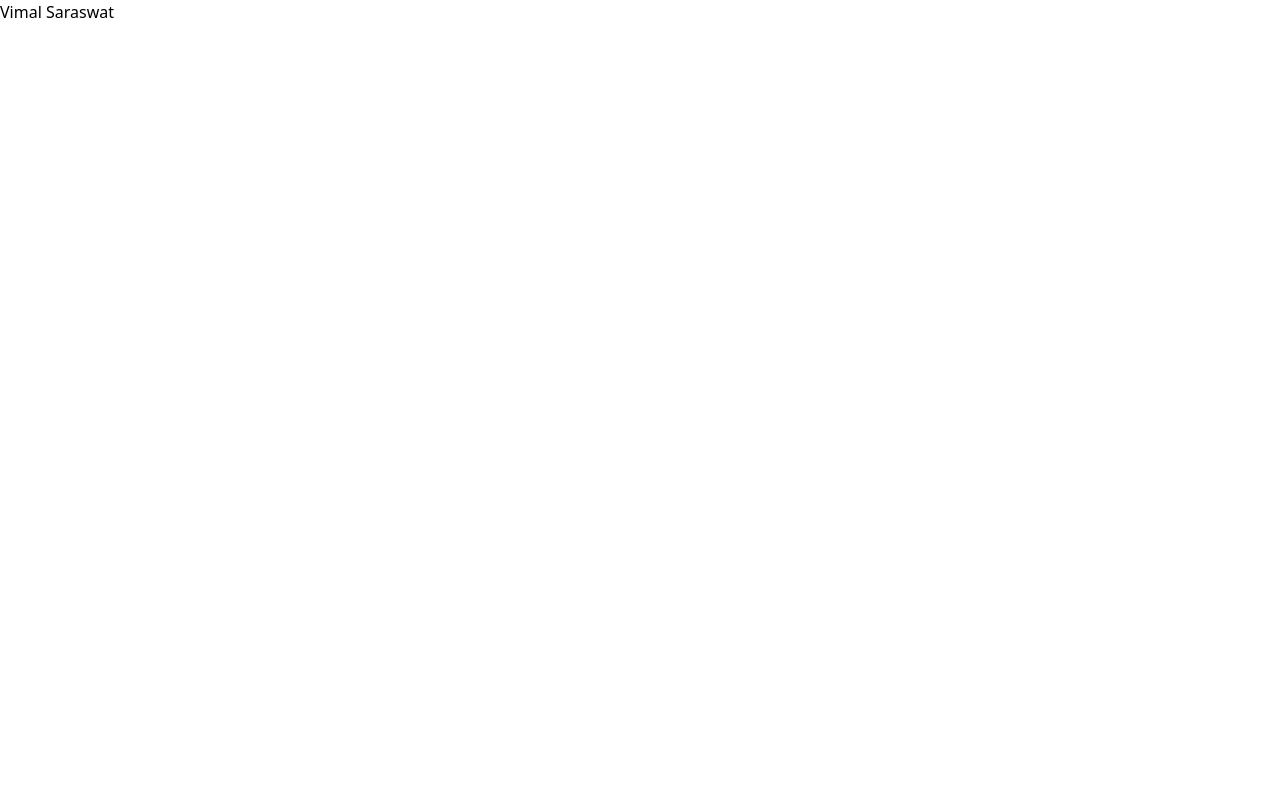
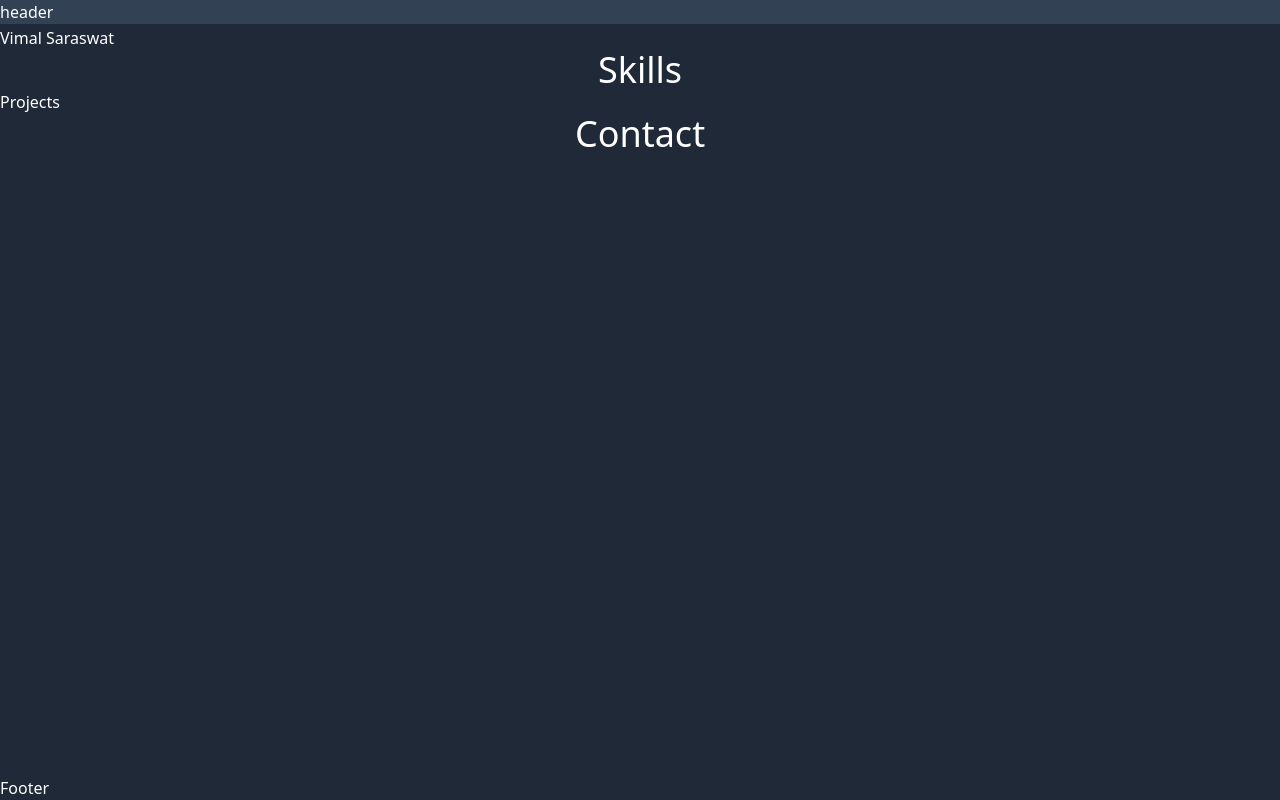
Before and after one commit to vimalsaraswat/Portfolio, a Next.js app: page / in a window 1280 px wide. Built offline with nearby package versions, Linux system fonts and the light colour scheme.

Commit message:
update page

```diff
--- a/app/page.jsx
+++ b/app/page.jsx
@@ -1,16 +1,17 @@
 export default function Page() {
   return (
-    <>
+    <div className="h-screen flex flex-col bg-gray-800 text-white">
     <Header />
     <Main />
     <Footer />
-    </>
+    </div>
   );
 }
 
 function Header() {
   return (
-    <header>
+    <header className="flex-none bg-slate-700 border-b-2 border-slate-800">
+      header
       <nav>
         <ul>
           <li></li>
@@ -21,18 +22,18 @@ function Header() {
 }
 function Main() {
   return (
-    <main>
+    <main className="grow">
       <Home />
       <Skills />
       <Projects />
-      <About />
+      <Contact />
     </main>
   );
 }
 function Footer() {
   return (
-    <footer>
-
+    <footer className="flex-none">
+      Footer
     </footer>
   );
 }
@@ -46,16 +47,28 @@ function Home() {
 }
 function Skills() {
   return (
-    <section></section>
+    <section>
+      <H2>Skills</H2>
+    </section>
   );
 }
 function Projects() {
   return (
-    <section></section>
+    <section>
+      <h1>Projects</h1>
+    </section>
   );
 }
-function About() {
+function Contact() {
   return (
-    <section></section>
+    <section>
+      <H2>Contact</H2>
+    </section>
   );
 }
+
+function H2(props) {
+  return (
+    <h2 className="text-4xl text-center">{props.children}</h2>
+  );
+}
```
Also changed, not shown: .gitpod.yml (deleted).
